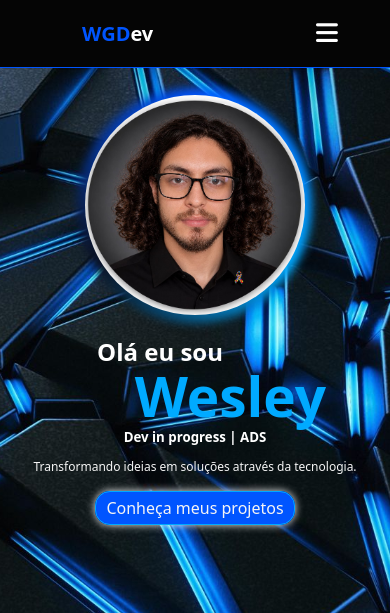
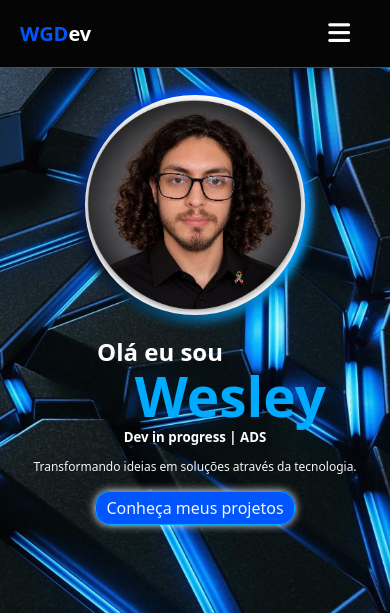
Before and after one commit to WesleyGalisa/webPortifolio, a plain HTML site: page index.html in a window 390 px wide. Shown: the top 613 px of the page. Drawn offline with Linux system fonts and the light colour scheme.

Commit message:
Correção do header e footer, mobile

```diff
--- a/estilo.css
+++ b/estilo.css
@@ -18,7 +18,8 @@ font-family: system-ui, -apple-system, BlinkMacSystemFont, 'Segoe UI', Roboto, O
 background-image: url("images/fundoBody2.jpeg");
 background-attachment: fixed;
 background-size: cover;
-background-repeat: no-repeatyo;
+background-repeat: no-repeat;
+
 }
 main{
     display: grid;
@@ -34,21 +35,26 @@ header{
     background-color:var(--cor-fundo) ;
     width: 100%;
     position: fixed;
+    margin: 0;
+    top: 0;
+    padding: 0;
     z-index: 200;
-    padding: 0px 15px;
     display: grid;
-    grid-template-columns: 100px auto;
-    justify-content: space-around;
+    grid-template-columns: 100px 200px;
+    justify-content: space-between;
     border-bottom: 1px solid var(--cor-destaqueBtn);
+    align-items: center;
 }
 header i{
-    align-self: center;
+    text-align: right;
+    margin-right: 40px;
     font-size: 25px;
 }
 
 header h3{
     color: var(--cor-destaqueBtn);
     font-size: 20px;
+    margin-left: 20px;
 }
 header h3 span{
     color: var(--cor-titulo);
@@ -336,9 +342,10 @@ footer{
     justify-items: space-around;
     width: 100%;
     border-top: 1px solid var(--cor-destaqueBtn);
-    padding: 0px 5px;
+    padding: 0px;
     align-items: center;
     background-color: var(--cor-fundo);
+    text-align: center;
 }
 
 footer h6{
```
